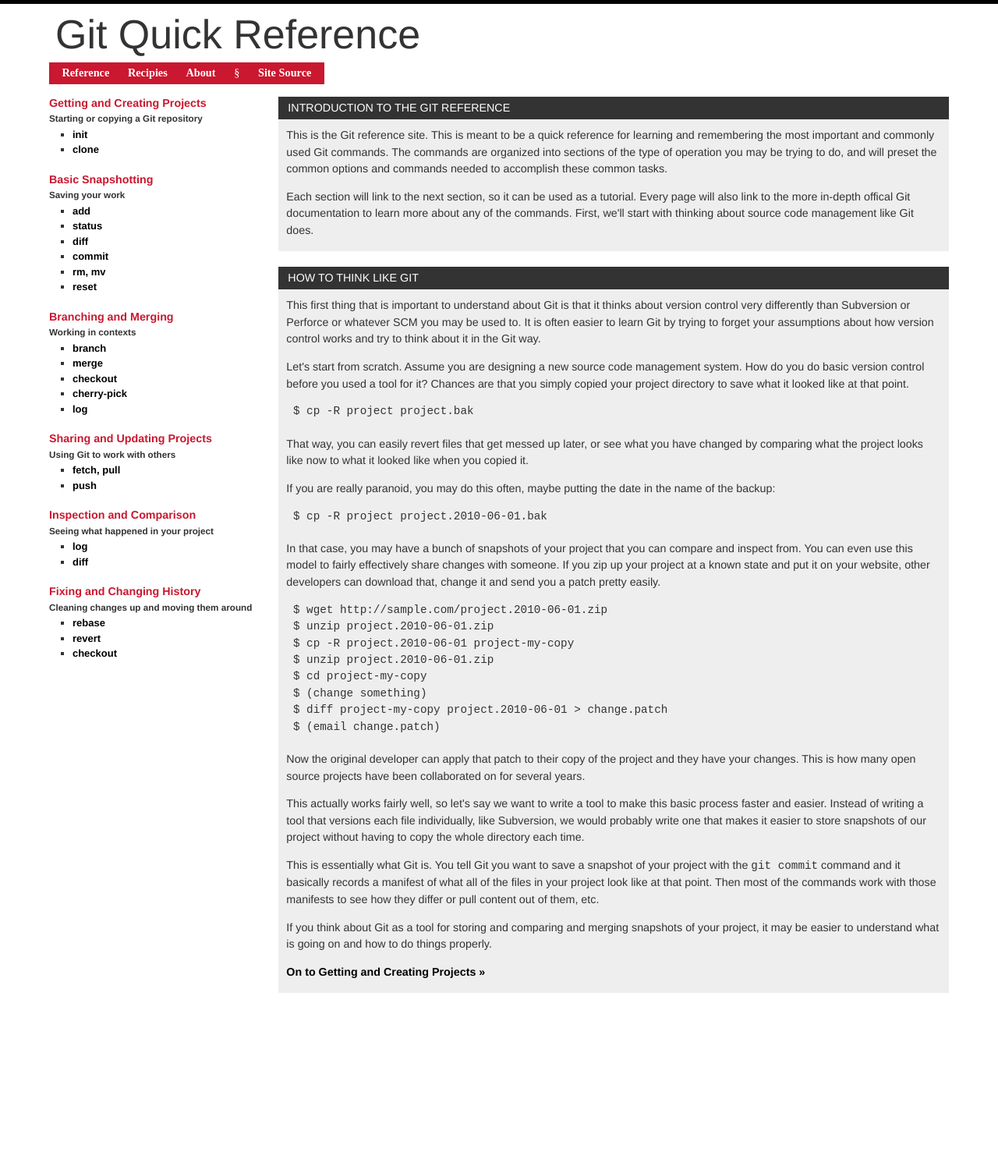
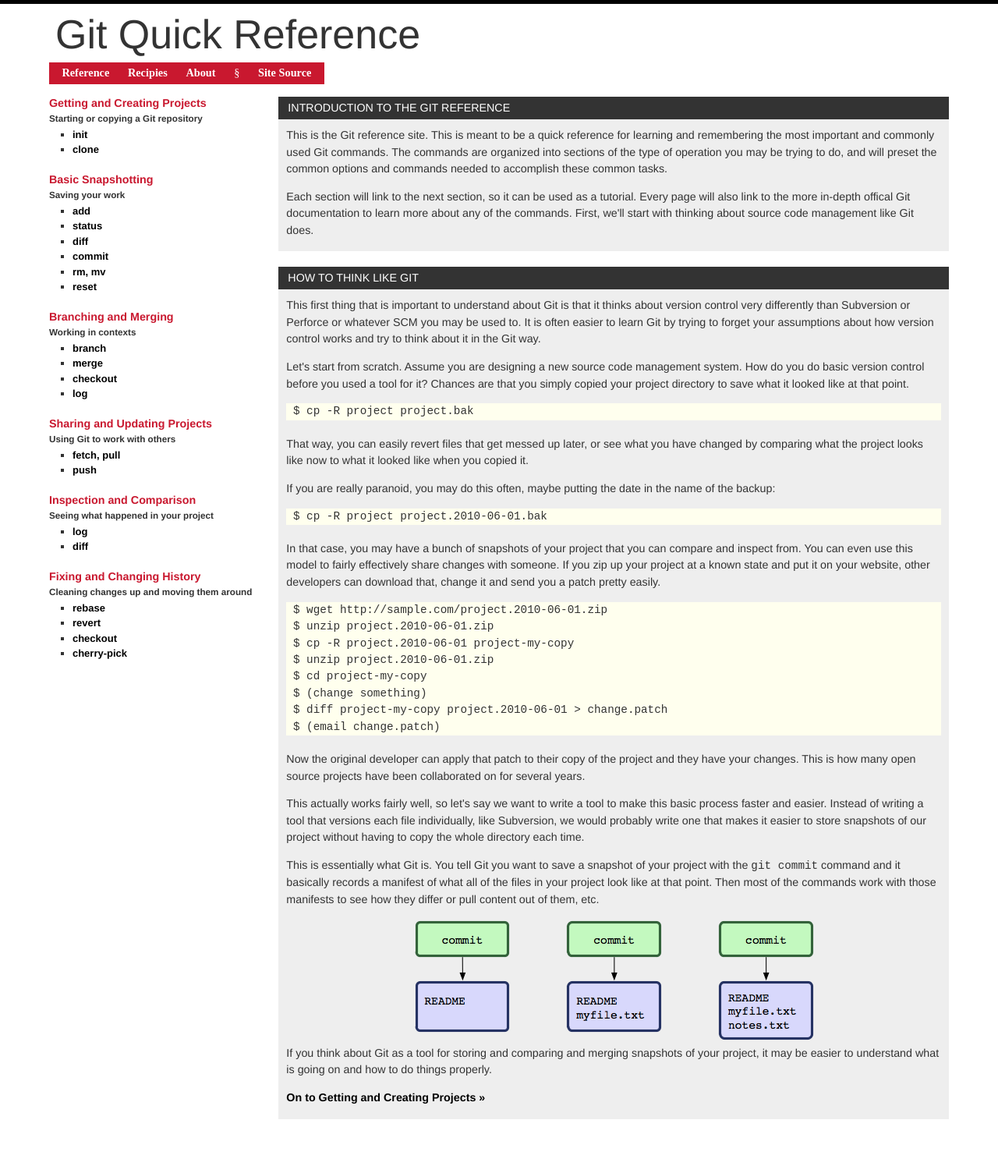
Before and after one commit to git/git-reference, a Jekyll site: the page built from index.html, in a window 1280 px wide. Shown: the whole page at 78% size. Built offline with Jekyll 4.4.1, drawn with Linux system fonts in a browser that asks for light colours; nearby versions of some CDN libraries; library files that are not in the unit come from our copies; before the commit the page ends 1333 px from its top, so only the background shows below that.

Commit message:
fleshing out structure

```diff
--- a/_layouts/reference.html
+++ b/_layouts/reference.html
@@ -23,9 +23,9 @@
 
 			<div class="grid_12">
 				<ul id="menu">
-					<li><a id="menu_home" href="index.html">Reference</a></li>
+					<li><a id="menu_home" href="/index.html">Reference</a></li>
 					<li><a id="menu_recepies" href="#">Recipies</a></li>
-					<li><a id="menu_about" href="#">About</a></li>
+					<li><a id="menu_about" href="/about.html">About</a></li>
 					<li>&#167;</li>
 					<li><a href="http://github.com/schacon/git-reference">Site Source</a></li>
         </ul>
@@ -35,64 +35,64 @@
 
 			<div class="grid_3" id="reflist">
           <div class="block">
-            <h3><a href="#">Getting and Creating Projects</a></h3>
+            <h3><a href="/creating">Getting and Creating Projects</a></h3>
             <h4>Starting or copying a Git repository</h4>
             <ul>
-              <li><a href="#">init</a></li>
-              <li><a href="#">clone</a></li>
+              <li><a href="/creating/init.html">init</a></li>
+              <li><a href="/creating/clone.html">clone</a></li>
             </ul>
 					</div>
 
           <div class="block">
-            <h3>Basic Snapshotting</h3>
+            <h3><a href="/basic">Basic Snapshotting</a></h3>
             <h4>Saving your work</h4>
             <ul>
-              <li><a href="#">add</a></li>
-              <li><a href="#">status</a></li>
-              <li><a href="#">diff</a></li>
-              <li><a href="#">commit</a></li>
-              <li><a href="#">rm, mv</a></li>
-              <li><a href="#">reset</a></li>
+              <li><a href="/basic/add.html">add</a></li>
+              <li><a href="/basic/status.html">status</a></li>
+              <li><a href="/basic/diff.html">diff</a></li>
+              <li><a href="/basic/commit.html">commit</a></li>
+              <li><a href="/basic/rm-mv.html">rm, mv</a></li>
+              <li><a href="/basic/reset.html">reset</a></li>
             </ul>
           </div>
 
           <div class="block">
-            <h3>Branching and Merging</h3>
+            <h3><a href="/branching">Branching and Merging</a></h3>
             <h4>Working in contexts</h4>
             <ul>
-              <li><a href="#">branch</a></li>
-              <li><a href="#">merge</a></li>
-              <li><a href="#">checkout</a></li>
-              <li><a href="#">cherry-pick</a></li>
-              <li><a href="#">log</a></li>
+              <li><a href="/branching/branch.html">branch</a></li>
+              <li><a href="/branching/merge.html">merge</a></li>
+              <li><a href="/branching/checkout.html">checkout</a></li>
+              <li><a href="/branching/log.html">log</a></li>
             </ul>
           </div>
 
           <div class="block">
-            <h3>Sharing and Updating Projects</h3>
+            <h3><a href="/remotes">Sharing and Updating Projects</a></h3>
             <h4>Using Git to work with others</h4>
             <ul>
-              <li><a href="#">fetch, pull</a></li>
-              <li><a href="#">push</a></li>
+              <li><a href="/remotes/fetch-pull.html">fetch, pull</a></li>
+              <li><a href="/remotes/push.html">push</a></li>
             </ul>
           </div>
 
           <div class="block">
-            <h3>Inspection and Comparison</h3>
+            <h3><a href="/inspect">Inspection and Comparison</a></h3>
             <h4>Seeing what happened in your project</h4>
             <ul>
-              <li><a href="#">log</a></li>
-              <li><a href="#">diff</a></li>
+              <li><a href="/inspect/log.html">log</a></li>
+              <li><a href="/inspect/diff.html">diff</a></li>
             </ul>
           </div>
 
           <div class="block">
-            <h3>Fixing and Changing History</h3>
+            <h3><a href="/fixing">Fixing and Changing History</a></h3>
             <h4>Cleaning changes up and moving them around</h4>
             <ul>
-              <li><a href="#">rebase</a></li>
-              <li><a href="#">revert</a></li>
-              <li><a href="#">checkout</a></li>
+              <li><a href="/fixing/rebase.html">rebase</a></li>
+              <li><a href="/fixing/revert.html">revert</a></li>
+              <li><a href="/fixing/checkout.html">checkout</a></li>
+              <li><a href="/fixing/cherry-pick.html">cherry-pick</a></li>
             </ul>
           </div>
 
--- a/css/layout.css
+++ b/css/layout.css
@@ -28,6 +28,8 @@
 }
 #reflist h4 { font-size: 0.9em; }
 #reflist .block { margin: 0; padding: 0; }
+
+.box pre { background: #ffe; }
 
 ul#menu {
     background: #c9182f;
--- a/index.html
+++ b/index.html
@@ -96,6 +96,7 @@
     how they differ or pull content out of them, etc.
     </p>
 
+    <center><img src="/images/snapshots.png"/></center>
 
     <p>
     If you think about Git
@@ -104,6 +105,6 @@
     properly.
     </p>
 
-    <p><a href="#">On to Getting and Creating Projects &#187;</a></p>
+    <p><a href="/creating/">On to Getting and Creating Projects &#187;</a></p>
   </div>
 </div>
```
Also changed, not shown: creating/index.html (added, +9 -0 lines), images/snapshots.png (added).
